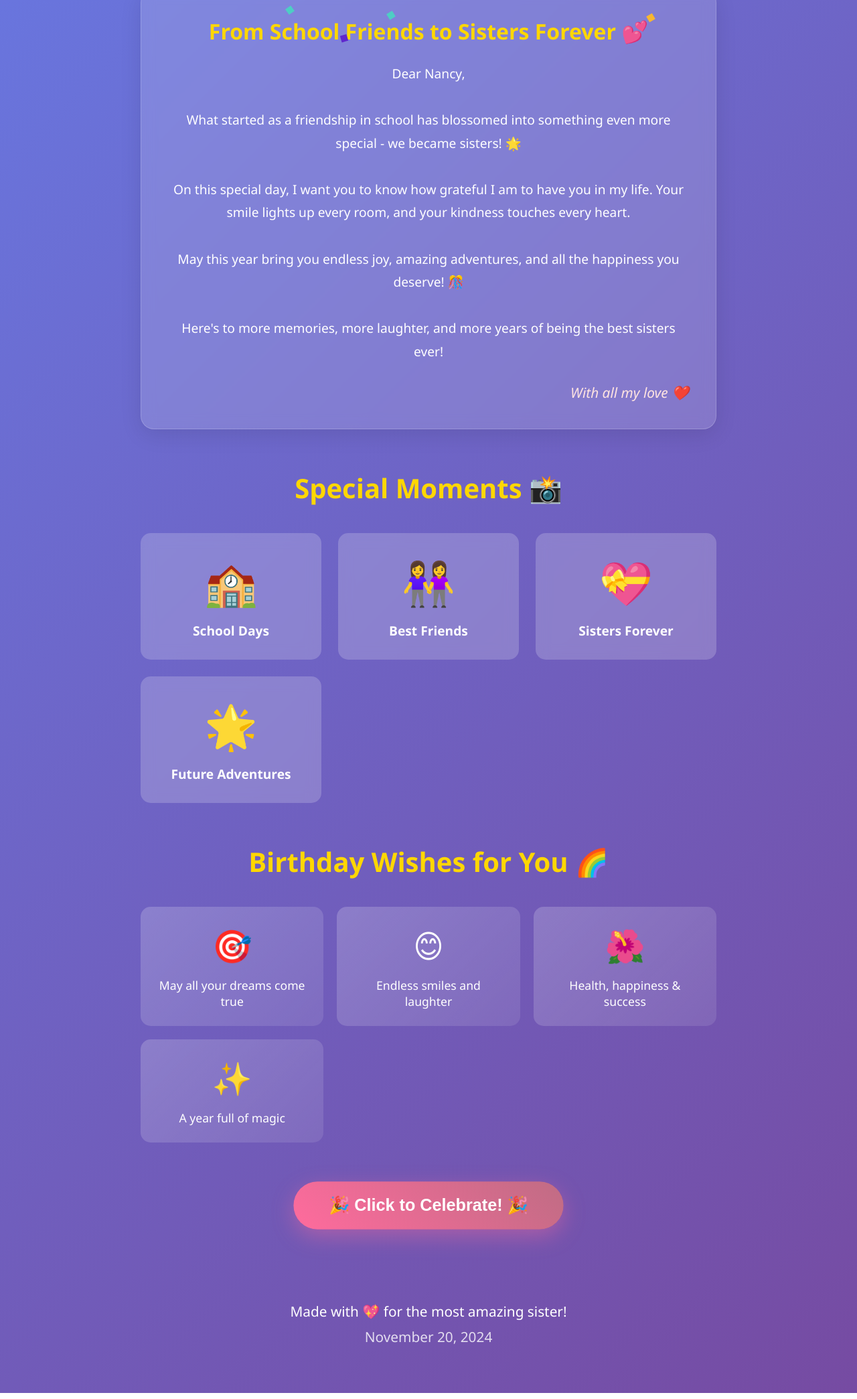
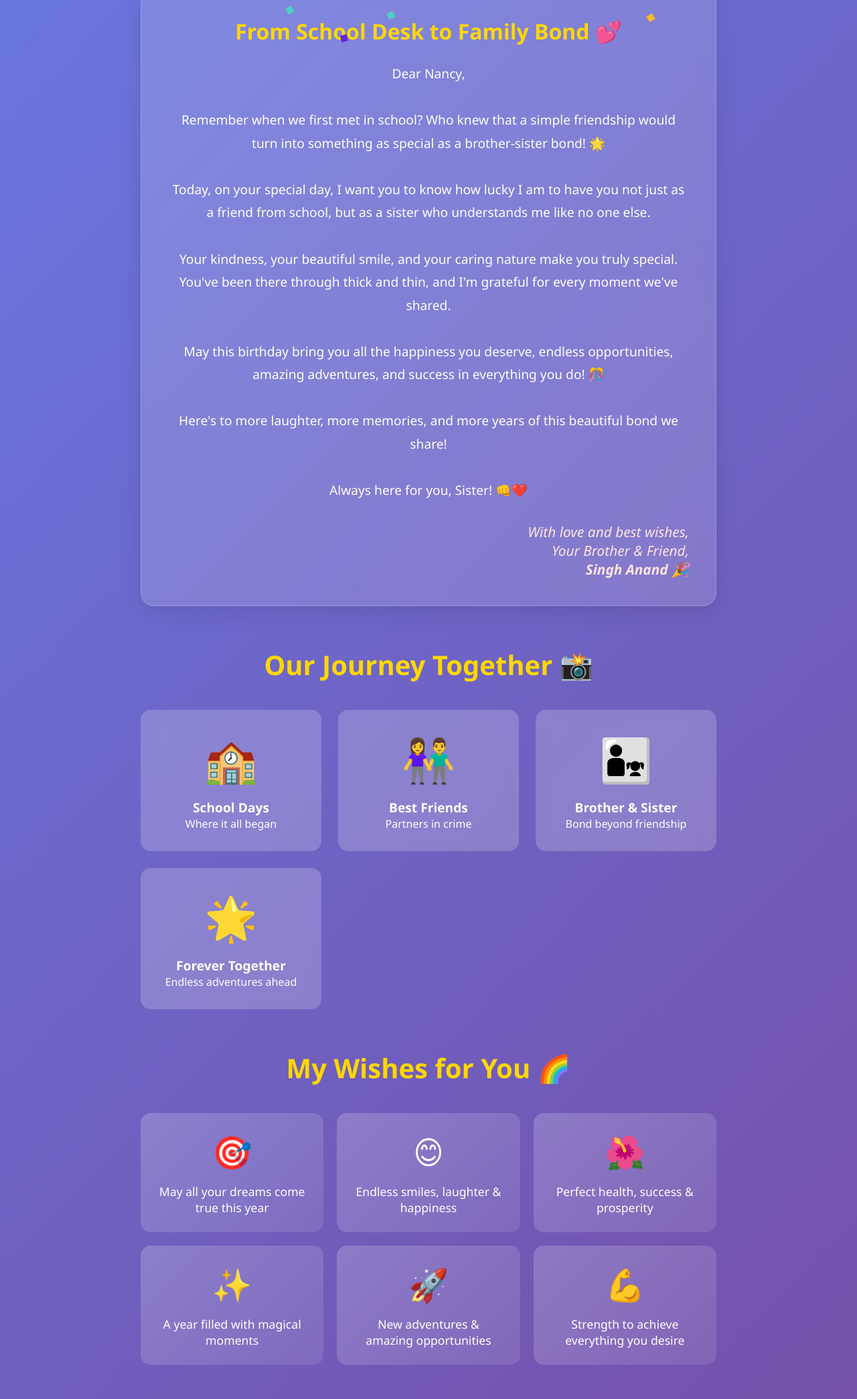
Before and after one commit to an0708andsingh/sister-birthday, a plain HTML site: page index.html in a window 1280 px wide. Shown: the part 711-2800 px from the top of the page at 67% size. Drawn offline with Linux system fonts and the light colour scheme.

Commit message:
Revise birthday wishes and message content
Updated birthday message and added special notes.

```diff
--- a/index.html
+++ b/index.html
@@ -26,7 +26,7 @@
         <header class="header">
             <h1 class="fade-in">Happy Birthday</h1>
             <h2 class="name-highlight slide-in">Nancy! 🎉</h2>
-            <p class="date fade-in-delay">November 20th</p>
+            <p class="date fade-in-delay">November 20th - Your Special Day!</p>
         </header>
 
         <!-- Birthday Cake Animation -->
@@ -37,83 +37,112 @@
                 </div>
                 🎂
             </div>
-            <p class="cake-text">Make a wish! ✨</p>
+            <p class="cake-text">Make a wish, Sister! ✨</p>
         </div>
 
         <!-- Message Section -->
         <section class="message-section fade-in-up">
             <div class="message-card">
-                <h3>From School Friends to Sisters Forever 💕</h3>
+                <h3>From School Desk to Family Bond 💕</h3>
                 <p class="message">
                     Dear Nancy,<br><br>
-                    What started as a friendship in school has blossomed into something even more special -
-                    we became sisters! 🌟<br><br>
-                    On this special day, I want you to know how grateful I am to have you in my life.
-                    Your smile lights up every room, and your kindness touches every heart.<br><br>
-                    May this year bring you endless joy, amazing adventures, and all the happiness
-                    you deserve! 🎊<br><br>
-                    Here's to more memories, more laughter, and more years of being the best sisters ever!
+                    Remember when we first met in school? Who knew that a simple friendship would turn
+                    into something as special as a brother-sister bond! 🌟<br><br>
+                    Today, on your special day, I want you to know how lucky I am to have you not just
+                    as a friend from school, but as a sister who understands me like no one else.<br><br>
+                    Your kindness, your beautiful smile, and your caring nature make you truly special.
+                    You've been there through thick and thin, and I'm grateful for every moment we've shared.<br><br>
+                    May this birthday bring you all the happiness you deserve, endless opportunities,
+                    amazing adventures, and success in everything you do! 🎊<br><br>
+                    Here's to more laughter, more memories, and more years of this beautiful bond we share!<br><br>
+                    Always here for you, Sister! 👊❤️
                 </p>
-                <p class="signature">With all my love ❤️</p>
+                <p class="signature">With love and best wishes,<br>Your Brother & Friend,<br><strong>Singh Anand</strong> 🎉</p>
             </div>
         </section>
 
         <!-- Memories Section -->
         <section class="memories-section fade-in-up-delay">
-            <h3>Special Moments 📸</h3>
+            <h3>Our Journey Together 📸</h3>
             <div class="memories-grid">
                 <div class="memory-card">
                     <div class="memory-icon">🏫</div>
                     <p>School Days</p>
+                    <span class="memory-subtitle">Where it all began</span>
                 </div>
                 <div class="memory-card">
-                    <div class="memory-icon">👭</div>
+                    <div class="memory-icon">👫</div>
                     <p>Best Friends</p>
+                    <span class="memory-subtitle">Partners in crime</span>
                 </div>
                 <div class="memory-card">
-                    <div class="memory-icon">💝</div>
-                    <p>Sisters Forever</p>
+                    <div class="memory-icon">👨‍👧</div>
+                    <p>Brother & Sister</p>
+                    <span class="memory-subtitle">Bond beyond friendship</span>
                 </div>
                 <div class="memory-card">
                     <div class="memory-icon">🌟</div>
-                    <p>Future Adventures</p>
+                    <p>Forever Together</p>
+                    <span class="memory-subtitle">Endless adventures ahead</span>
                 </div>
             </div>
         </section>
 
         <!-- Wishes Section -->
         <section class="wishes-section fade-in-up">
-            <h3>Birthday Wishes for You 🌈</h3>
+            <h3>My Wishes for You 🌈</h3>
             <div class="wishes-container">
                 <div class="wish-card">
                     <span class="wish-emoji">🎯</span>
-                    <p>May all your dreams come true</p>
+                    <p>May all your dreams come true this year</p>
                 </div>
                 <div class="wish-card">
                     <span class="wish-emoji">😊</span>
-                    <p>Endless smiles and laughter</p>
+                    <p>Endless smiles, laughter & happiness</p>
                 </div>
                 <div class="wish-card">
                     <span class="wish-emoji">🌺</span>
-                    <p>Health, happiness & success</p>
+                    <p>Perfect health, success & prosperity</p>
                 </div>
                 <div class="wish-card">
                     <span class="wish-emoji">✨</span>
-                    <p>A year full of magic</p>
+                    <p>A year filled with magical moments</p>
                 </div>
+                <div class="wish-card">
+                    <span class="wish-emoji">🚀</span>
+                    <p>New adventures & amazing opportunities</p>
+                </div>
+                <div class="wish-card">
+                    <span class="wish-emoji">💪</span>
+                    <p>Strength to achieve everything you desire</p>
+                </div>
+            </div>
+        </section>
+
+        <!-- Special Message Box -->
+        <section class="special-message fade-in-up">
+            <div class="special-box">
+                <h3>A Special Note 💌</h3>
+                <p>
+                    Nancy, you're not just a sister by choice, but a blessing in my life.
+                    From sharing lunch in school to sharing life's ups and downs -
+                    this journey has been incredible! Thank you for being YOU!
+                </p>
+                <p class="quote">"Friends by chance, siblings by choice!" ❤️</p>
             </div>
         </section>
 
         <!-- Interactive Button -->
         <div class="celebration-btn-container">
             <button class="celebration-btn" onclick="celebrate()">
-                🎉 Click to Celebrate! 🎉
+                🎉 Click to Celebrate Nancy! 🎉
             </button>
         </div>
 
         <!-- Footer -->
         <footer class="footer">
-            <p>Made with 💖 for the most amazing sister!</p>
+            <p>Made with 💖 by Singh Anand</p>
+            <p class="footer-subtitle">For the most amazing sister!</p>
             <p class="footer-small">November 20, 2024</p>
         </footer>
     </div>
```
